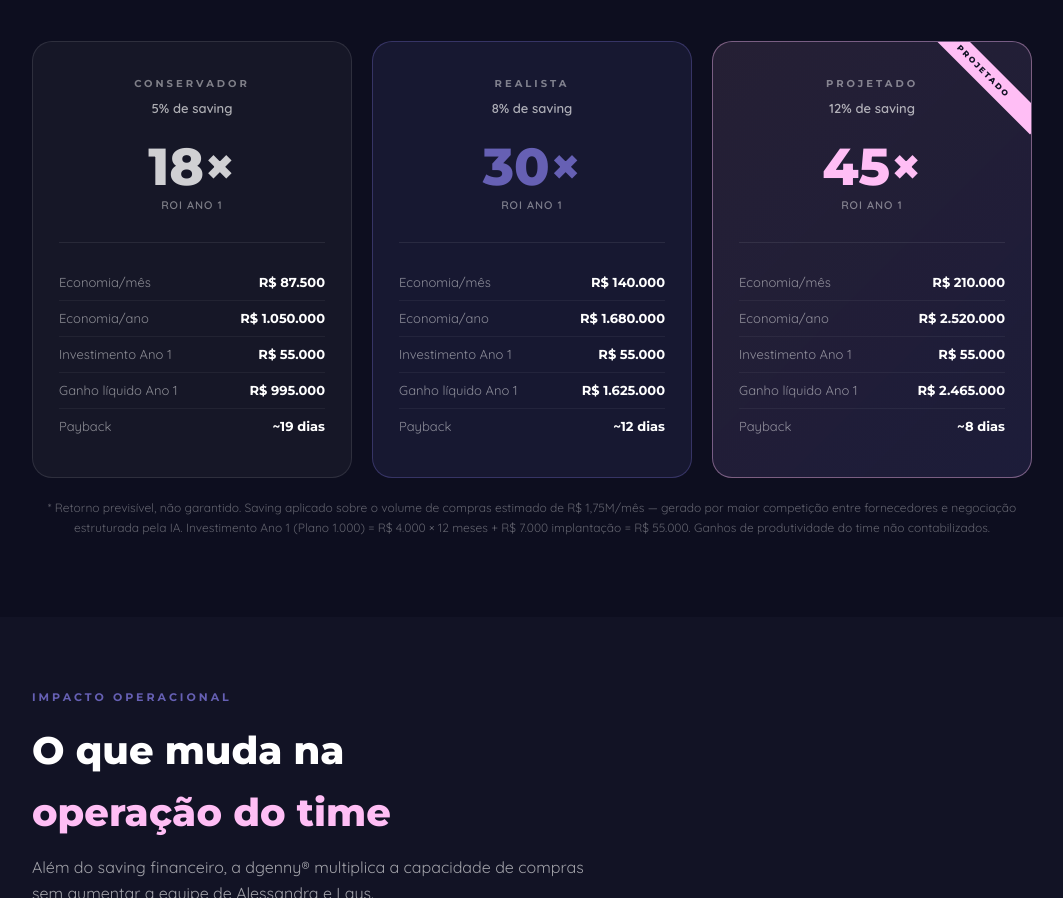
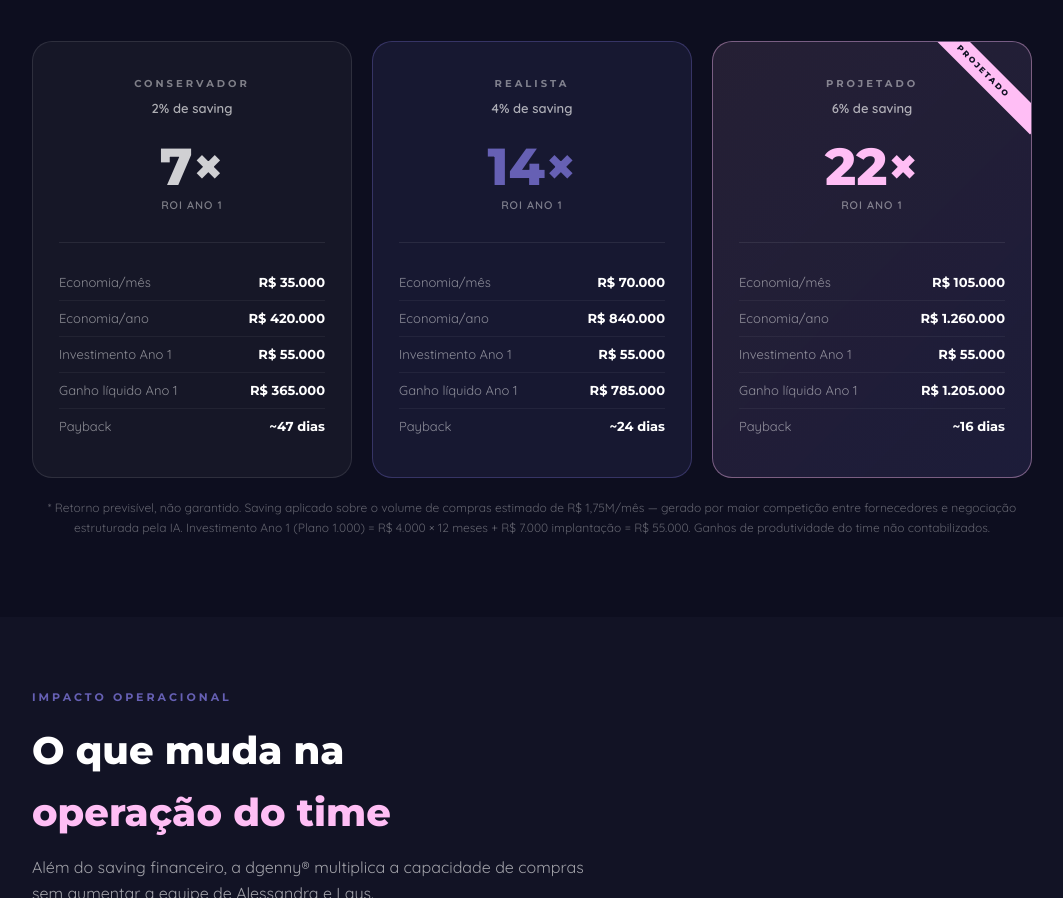
Before and after one commit to saviostang/proposta-bauten, a plain HTML site: page index.html in a window 1280 px wide. Shown: the part 2952-3850 px from the top of the page, without its empty margins (108-1171 px from the left). Drawn offline with Linux system fonts and the light colour scheme.

Commit message:
Ajustar faixa de saving para 2-6%

```diff
--- a/index.html
+++ b/index.html
@@ -283,41 +283,41 @@ h1,h2,h3,h4{font-family:'Montserrat',Arial,sans-serif}
     <div class="roi-table">
       <div class="rc cons">
         <div class="rc-scenario">Conservador</div>
-        <div class="rc-conv">5% de saving</div>
-        <div class="rc-roi">18×</div>
+        <div class="rc-conv">2% de saving</div>
+        <div class="rc-roi">7×</div>
         <div class="rc-lbl">ROI Ano 1</div>
         <div class="rc-rows">
-          <div class="rc-row"><span class="rc-rl">Economia/mês</span><span class="rc-rv">R$ 87.500</span></div>
-          <div class="rc-row"><span class="rc-rl">Economia/ano</span><span class="rc-rv">R$ 1.050.000</span></div>
+          <div class="rc-row"><span class="rc-rl">Economia/mês</span><span class="rc-rv">R$ 35.000</span></div>
+          <div class="rc-row"><span class="rc-rl">Economia/ano</span><span class="rc-rv">R$ 420.000</span></div>
           <div class="rc-row"><span class="rc-rl">Investimento Ano 1</span><span class="rc-rv">R$ 55.000</span></div>
-          <div class="rc-row"><span class="rc-rl">Ganho líquido Ano 1</span><span class="rc-rv">R$ 995.000</span></div>
-          <div class="rc-row"><span class="rc-rl">Payback</span><span class="rc-rv">~19 dias</span></div>
+          <div class="rc-row"><span class="rc-rl">Ganho líquido Ano 1</span><span class="rc-rv">R$ 365.000</span></div>
+          <div class="rc-row"><span class="rc-rl">Payback</span><span class="rc-rv">~47 dias</span></div>
         </div>
       </div>
       <div class="rc real">
         <div class="rc-scenario">Realista</div>
-        <div class="rc-conv">8% de saving</div>
-        <div class="rc-roi" style="color:#6660B4">30×</div>
+        <div class="rc-conv">4% de saving</div>
+        <div class="rc-roi" style="color:#6660B4">14×</div>
         <div class="rc-lbl">ROI Ano 1</div>
         <div class="rc-rows">
-          <div class="rc-row"><span class="rc-rl">Economia/mês</span><span class="rc-rv">R$ 140.000</span></div>
-          <div class="rc-row"><span class="rc-rl">Economia/ano</span><span class="rc-rv">R$ 1.680.000</span></div>
+          <div class="rc-row"><span class="rc-rl">Economia/mês</span><span class="rc-rv">R$ 70.000</span></div>
+          <div class="rc-row"><span class="rc-rl">Economia/ano</span><span class="rc-rv">R$ 840.000</span></div>
           <div class="rc-row"><span class="rc-rl">Investimento Ano 1</span><span class="rc-rv">R$ 55.000</span></div>
-          <div class="rc-row"><span class="rc-rl">Ganho líquido Ano 1</span><span class="rc-rv">R$ 1.625.000</span></div>
-          <div class="rc-row"><span class="rc-rl">Payback</span><span class="rc-rv">~12 dias</span></div>
+          <div class="rc-row"><span class="rc-rl">Ganho líquido Ano 1</span><span class="rc-rv">R$ 785.000</span></div>
+          <div class="rc-row"><span class="rc-rl">Payback</span><span class="rc-rv">~24 dias</span></div>
         </div>
       </div>
       <div class="rc proj">
         <div class="rc-scenario">Projetado</div>
-        <div class="rc-conv">12% de saving</div>
-        <div class="rc-roi">45×</div>
+        <div class="rc-conv">6% de saving</div>
+        <div class="rc-roi">22×</div>
         <div class="rc-lbl">ROI Ano 1</div>
         <div class="rc-rows">
-          <div class="rc-row"><span class="rc-rl">Economia/mês</span><span class="rc-rv">R$ 210.000</span></div>
-          <div class="rc-row"><span class="rc-rl">Economia/ano</span><span class="rc-rv">R$ 2.520.000</span></div>
+          <div class="rc-row"><span class="rc-rl">Economia/mês</span><span class="rc-rv">R$ 105.000</span></div>
+          <div class="rc-row"><span class="rc-rl">Economia/ano</span><span class="rc-rv">R$ 1.260.000</span></div>
           <div class="rc-row"><span class="rc-rl">Investimento Ano 1</span><span class="rc-rv">R$ 55.000</span></div>
-          <div class="rc-row"><span class="rc-rl">Ganho líquido Ano 1</span><span class="rc-rv">R$ 2.465.000</span></div>
-          <div class="rc-row"><span class="rc-rl">Payback</span><span class="rc-rv">~8 dias</span></div>
+          <div class="rc-row"><span class="rc-rl">Ganho líquido Ano 1</span><span class="rc-rv">R$ 1.205.000</span></div>
+          <div class="rc-row"><span class="rc-rl">Payback</span><span class="rc-rv">~16 dias</span></div>
         </div>
       </div>
     </div>
```
